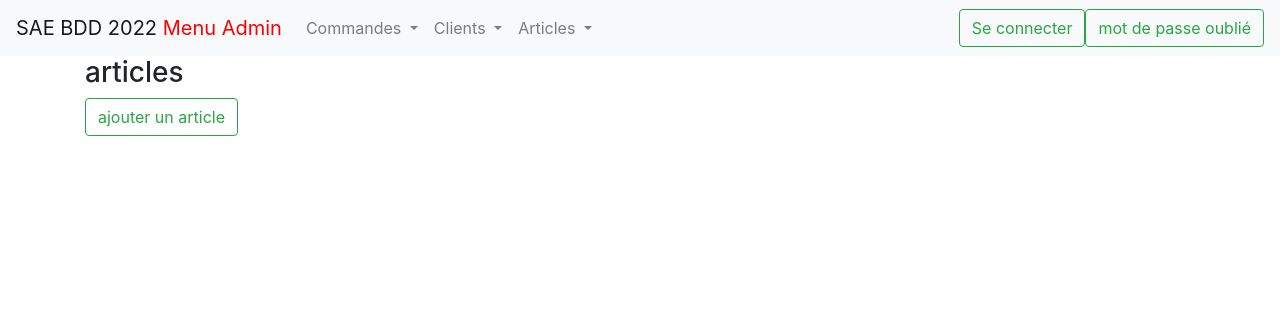
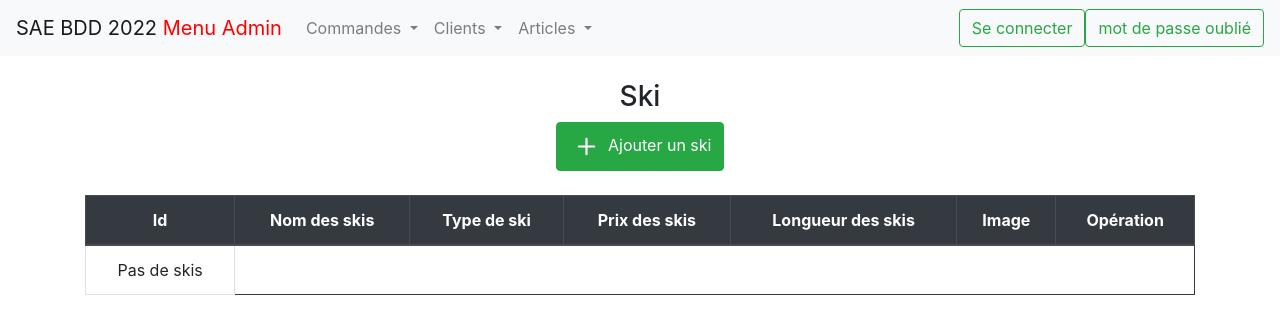
Before and after one commit to Groupe3sae345/SAE-345, a Flask app: template templates/admin/article/show_article.html in a window 1280 px wide. Shown: the top 334 px of the page. Run offline with Flask 2, Linux system fonts and the light colour scheme; the template is opened without the code that fills it, so the values that code supplies are empty; some libraries are stand-ins or nearby versions.

Commit message:
debut admin article

```diff
--- a/templates/admin/article/show_article.html
+++ b/templates/admin/article/show_article.html
@@ -1,13 +1,53 @@
 {% extends 'admin/layout_admin.html' %}
 
 {% block title %}
-    <title>afficher les articles</title>
+    <title>Afficher les ski</title>
 {% endblock %}
 
 {% block body %}
-<h3>articles</h3>
-<a  class="btn btn-outline-success" href="/admin/article/add">ajouter un article</a>
-<br><br>
-
-
+    <br>
+<div class="text-center">
+    <h3>Ski</h3>
+    <a href="/admin/article/add" class=" btn btn-success"> <svg xmlns="http://www.w3.org/2000/svg" width="35" height="35" fill="white" class="bi bi-plus" viewBox="0 0 16 16">
+  <path d="M8 4a.5.5 0 0 1 .5.5v3h3a.5.5 0 0 1 0 1h-3v3a.5.5 0 0 1-1 0v-3h-3a.5.5 0 0 1 0-1h3v-3A.5.5 0 0 1 8 4z"/>
+</svg> Ajouter un ski</a>
+    <br><br>
+    </div>
+<table class="table table-bordered border-dark text-center align-middle">
+    <thead class="thead-dark">
+        <tr>
+            <th>Id</th><th>Nom des skis</th><th>Type de ski</th><th>Prix des skis</th><th>Longueur des skis</th><th>Image</th><th>Opération</th>
+        </tr>
+    </thead>
+    <tbody>
+    {% if articles | length >= 1 %}
+        {% for ligne in articles %}
+           <tr>
+                  <td class="text-center2">{{ ligne.id_ski }}</td>
+                  <td class="text-center2">{{ ligne.nom_fabricant }}</td>
+                  <td class="text-center2">{{ ligne.libelle}}</td>
+                  <td class="text-center2">{{ ligne.prix_ski }} €</td>
+                  <td class="text-center2">{{ ligne.longueur}} cm</td>
+                  <td>
+                      {%  if ligne.image is not none %}
+                          <img class="card-img-top rounded mx-auto d-block"  style="width:100px;height:100px"  src="{{ url_for('static', filename = 'images/' + ligne.image) }}"  alt="image  de {{ ligne.nom_fabricant }}">
+                      {% else %}
+                          <img class="card-img-top rounded mx-auto d-block"   style="width:100px;height:100px"   src="{{ url_for('static', filename='images/no_photo.jpeg')}}"  alt="image  de {{ ligne.nom_fabricant }}" >
+                      {% endif %}
+                  </td>
+                  <td class="text-center2">
+                      <a href="/admin/article/edit/{{ ligne.id_ski }}" class="btn btn-primary"><svg xmlns="http://www.w3.org/2000/svg" width="25" height="25" fill="white" class="bi bi-pencil" viewBox="0 0 16 16"><path d="M12.146.146a.5.5 0 0 1 .708 0l3 3a.5.5 0 0 1 0 .708l-10 10a.5.5 0 0 1-.168.11l-5 2a.5.5 0 0 1-.65-.65l2-5a.5.5 0 0 1 .11-.168l10-10zM11.207 2.5 13.5 4.793 14.793 3.5 12.5 1.207 11.207 2.5zm1.586 3L10.5 3.207 4 9.707V10h.5a.5.5 0 0 1 .5.5v.5h.5a.5.5 0 0 1 .5.5v.5h.293l6.5-6.5zm-9.761 5.175-.106.106-1.528 3.821 3.821-1.528.106-.106A.5.5 0 0 1 5 12.5V12h-.5a.5.5 0 0 1-.5-.5V11h-.5a.5.5 0 0 1-.468-.325z"/></svg> Editer</a>
+                      <a href="/admin/article/delete?id={{ ligne.id_ski }}" class="btn btn-danger" onclick="return confirm('Are you sure?')" ><svg xmlns="http://www.w3.org/2000/svg" width="25" height="25" fill="white" class="bi bi-trash" viewBox="0 0 16 16"><path d="M5.5 5.5A.5.5 0 0 1 6 6v6a.5.5 0 0 1-1 0V6a.5.5 0 0 1 .5-.5zm2.5 0a.5.5 0 0 1 .5.5v6a.5.5 0 0 1-1 0V6a.5.5 0 0 1 .5-.5zm3 .5a.5.5 0 0 0-1 0v6a.5.5 0 0 0 1 0V6z"/><path fill-rule="evenodd" d="M14.5 3a1 1 0 0 1-1 1H13v9a2 2 0 0 1-2 2H5a2 2 0 0 1-2-2V4h-.5a1 1 0 0 1-1-1V2a1 1 0 0 1 1-1H6a1 1 0 0 1 1-1h2a1 1 0 0 1 1 1h3.5a1 1 0 0 1 1 1v1zM4.118 4 4 4.059V13a1 1 0 0 0 1 1h6a1 1 0 0 0 1-1V4.059L11.882 4H4.118zM2.5 3V2h11v1h-11z"/></svg> Supprimer</a>
+                  </td>
+           </tr>
+        {% endfor %}
+    {% else %}
+            <tr>
+                  <td class="text-center2">
+                      Pas de skis
+                  </td>
+           </tr>
+    {% endif %}
+    </tbody>
+</table>
 {% endblock %}
```
Also changed, not shown: controllers/admin_article.py (+4 -3 lines), templates/admin/type_article/show_type_article.html (+3 -7 lines).
